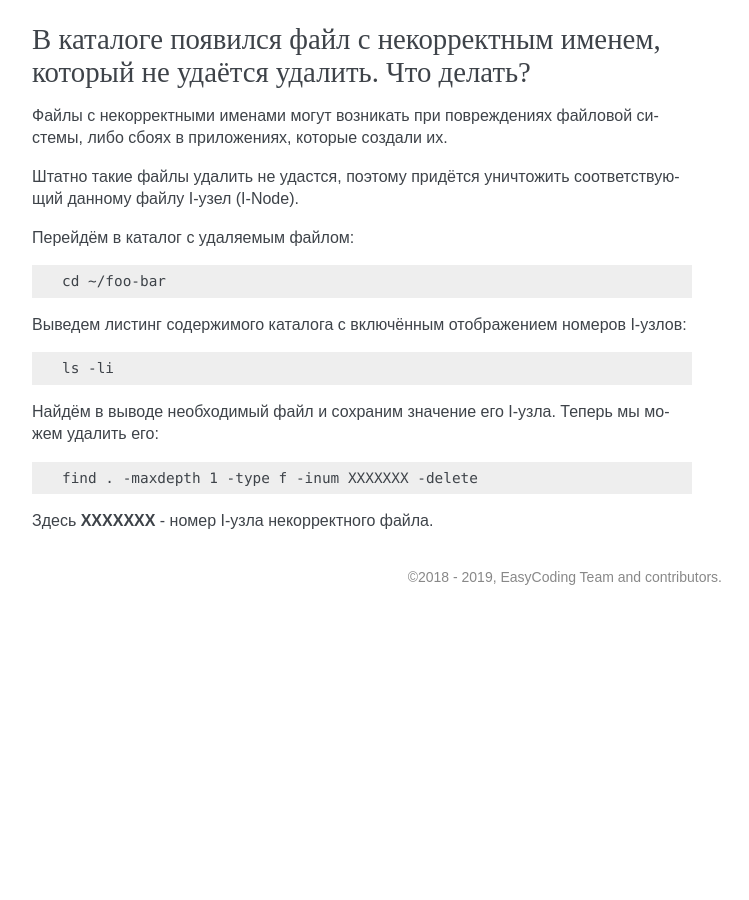
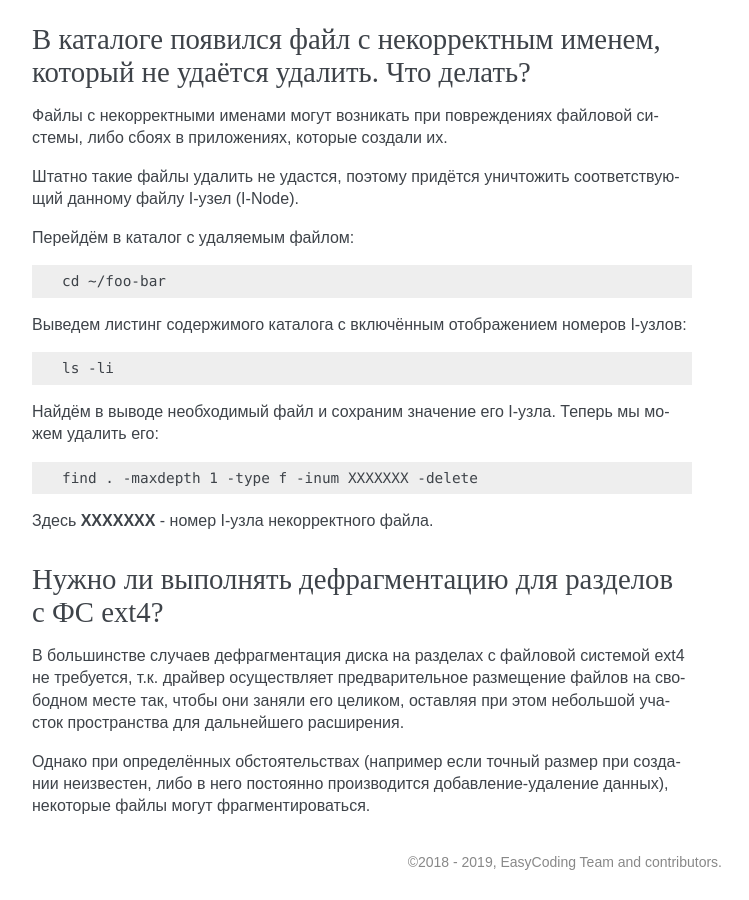
Before and after one commit to RussianFedora/FAQ, a Sphinx documentation site: the page built from source/administration.rst, in a window 1280 px wide and 900 px high, scrolled down 19082 px. Shown: the whole window, without its empty margins (388-1137 px from the left). Built offline with Sphinx 7.4.7, drawn with Linux system fonts in a browser that asks for light colours; before the commit the page ends 19697 px from its top, so only the background shows below that; some of the changed text lies outside the part shown.

Commit message:
Added question about ext4 fragmentation.

```diff
--- a/source/administration.rst
+++ b/source/administration.rst
@@ -1122,3 +1122,13 @@ FUSE (file system in userspace) - это модуль ядра и набор у
     find . -maxdepth 1 -type f -inum XXXXXXX -delete
 
 Здесь **XXXXXXX** - номер I-узла некорректного файла.
+
+.. index:: ext4, defragmentation
+.. _ext4-frag:
+
+Нужно ли выполнять дефрагментацию для разделов с ФС ext4?
+============================================================
+
+В большинстве случаев дефрагментация диска на разделах с файловой системой ext4 не требуется, т.к. драйвер осуществляет предварительное размещение файлов на свободном месте так, чтобы они заняли его целиком, оставляя при этом небольшой участок пространства для дальнейшего расширения.
+
+Однако при определённых обстоятельствах (например если точный размер при создании неизвестен, либо в него постоянно производится добавление-удаление данных), некоторые файлы могут фрагментироваться.
```
